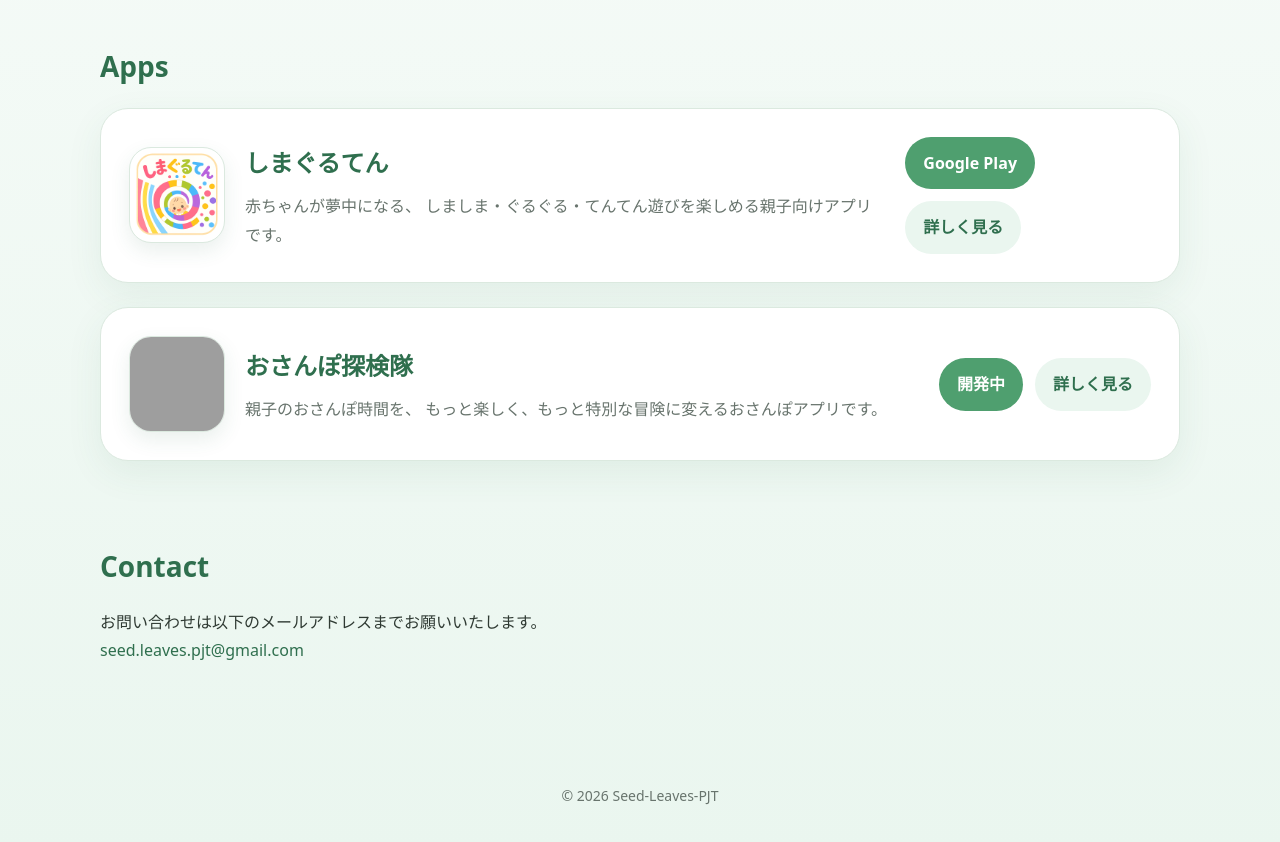
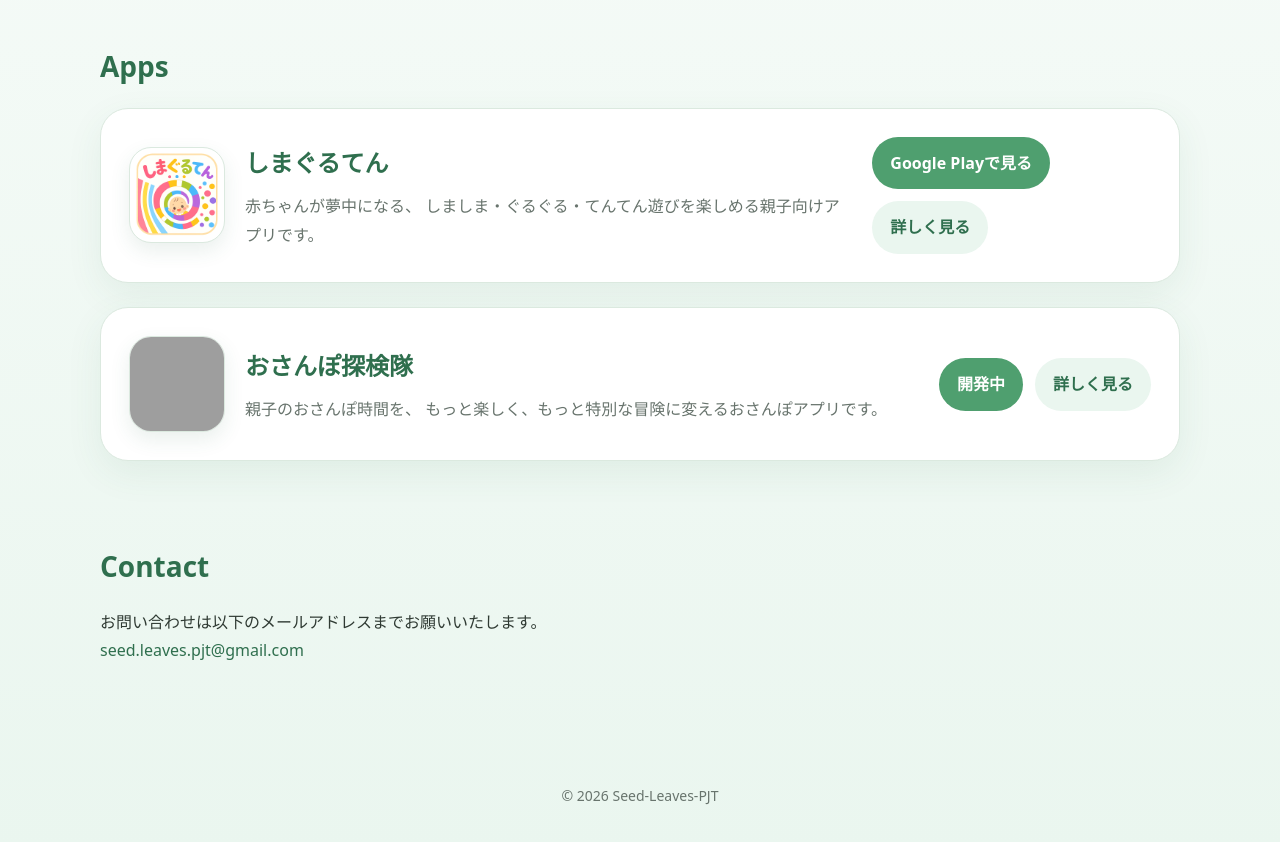
Before and after one commit to Seed-Leaves-PJT/Seed-Leaves-PJT.github.io, a plain HTML site: page index.html in a window 1280 px wide. Shown: the part 1020-1862 px from the top of the page. Drawn offline with Linux system fonts and the light colour scheme; grey boxes are pictures that could not be loaded.

Commit message:
Update index.html

```diff
--- a/index.html
+++ b/index.html
@@ -511,7 +511,7 @@
 
           <div class="button-row">
             <a class="button" href="https://play.google.com/store/apps/details?id=com.seedleaves.shimaguruten&pcampaignid=web_share">
-              Google Play
+              Google Playで見る
             </a>
 
             <a class="button button-secondary" href="shimaguruten/">
```
